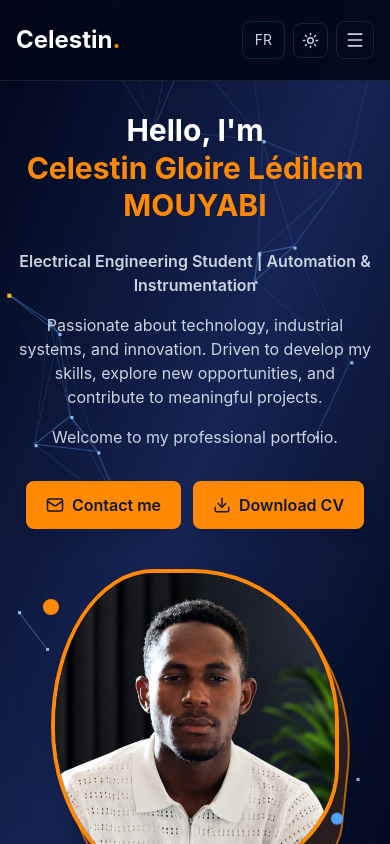
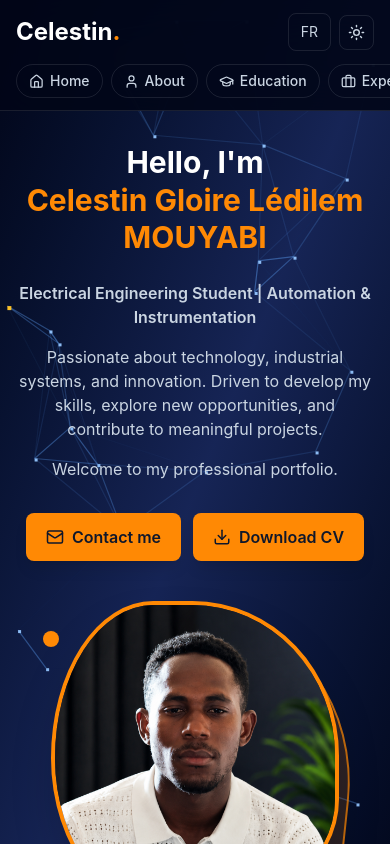
Before and after one commit to gloirecelestin16-rgb/mon-portfolio, a React (Vite) app: page / in a window 390 px wide. Shown: the top 844 px of the page. Built offline with nearby package versions, Linux system fonts and the light colour scheme.

Commit message:
Mise à jour du site

```diff
--- a/src/App.tsx
+++ b/src/App.tsx
@@ -6,7 +6,6 @@ import {
   Code2,
   FolderGit2,
   Mail,
-  Menu,
   X,
   Sun,
   Moon,
@@ -1083,7 +1082,7 @@ function Section({
   return (
     <section
       id={id}
-      className={`scroll-mt-20 px-4 py-16 sm:px-6 sm:py-20 lg:px-10 ${bg}`}
+      className={`scroll-mt-32 px-4 py-16 sm:px-6 sm:py-20 lg:scroll-mt-20 lg:px-10 ${bg}`}
     >
       <div className="mx-auto max-w-6xl">
         <Reveal>
@@ -1100,8 +1099,6 @@ function Section({
 }
 
 export default function App() {
-  const [open, setOpen] = useState(false);
-
   const [viewer, setViewer] = useState<{
     url: string;
     title: string;
@@ -1181,7 +1178,7 @@ export default function App() {
       <header
         className={`fixed inset-x-0 top-0 z-50 border-b backdrop-blur-xl ${navBg}`}
       >
-        <div className="mx-auto flex h-20 max-w-7xl items-center justify-between px-4 sm:px-6 lg:px-10">
+        <div className="mx-auto flex h-16 max-w-7xl items-center justify-between px-4 sm:px-6 lg:h-20 lg:px-10">
 
           <a
             href="#accueil"
@@ -1190,6 +1187,7 @@ export default function App() {
             Celestin<span className="text-orange-400">.</span>
           </a>
 
+          {/* Menu ordinateur */}
           <nav className="hidden items-center gap-6 lg:flex">
 
             {links.map((item) => {
@@ -1227,6 +1225,7 @@ export default function App() {
 
           </nav>
 
+          {/* Boutons mobile */}
           <div className="flex items-center gap-2 lg:hidden">
 
             <button
@@ -1246,28 +1245,11 @@ export default function App() {
               {dark ? <Sun size={17} /> : <Moon size={17} />}
             </button>
 
-            <button
-              type="button"
-              onClick={() => setOpen(!open)}
-              className={`rounded-lg border p-2 ${iconBtn}`}
-              aria-label="Menu"
-            >
-              {open ? <X size={20} /> : <Menu size={20} />}
-            </button>
-
-          </div>
-        </div>
-
-        {open && (
-          <nav
-            className={`max-h-[calc(100svh-5rem)] overflow-y-auto border-t px-4 py-4 sm:px-6 lg:hidden ${
-              dark
-                ? "border-white/10 bg-slate-950"
-                : "border-slate-200 bg-white"
-            }`}
-          >
-            <div className="flex flex-col gap-3">
-
+          </div>
+        </div>
+
+        {/* Liens visibles sur mobile : on fait défiler avec le doigt */}
+        <nav className="flex gap-2 overflow-x-auto px-4 pb-3 sm:px-6 lg:hidden">
           {links.map((item) => {
             const Icon = item.icon;
 
@@ -1275,18 +1257,14 @@ export default function App() {
               <a
                 key={item.href}
                 href={item.href}
-                    onClick={() => setOpen(false)}
-                    className={`flex items-center gap-2 py-2 ${linkColor}`}
-                  >
-                    <Icon size={17} />
+                className={`flex shrink-0 items-center gap-1.5 rounded-full border px-3 py-1.5 text-sm font-medium ${iconBtn}`}
+              >
+                <Icon size={15} />
                 {t.nav[item.key]}
               </a>
             );
           })}
-
-            </div>
         </nav>
-        )}
       </header>
 
       {/* HERO */}
@@ -1301,7 +1279,7 @@ export default function App() {
       >
         <Particles dark={dark} />
 
-        <div className="relative z-10 mx-auto grid min-h-[100svh] max-w-7xl items-center gap-10 px-4 pb-16 pt-28 sm:px-6 lg:grid-cols-2 lg:gap-12 lg:px-10">
+        <div className="relative z-10 mx-auto grid min-h-[100svh] max-w-7xl items-center gap-10 px-4 pb-16 pt-36 sm:px-6 lg:grid-cols-2 lg:gap-12 lg:px-10 lg:pt-28">
 
           <div className="min-w-0 text-center lg:text-left">
 
```
Lines whose indentation alone changed are shown as unchanged.
